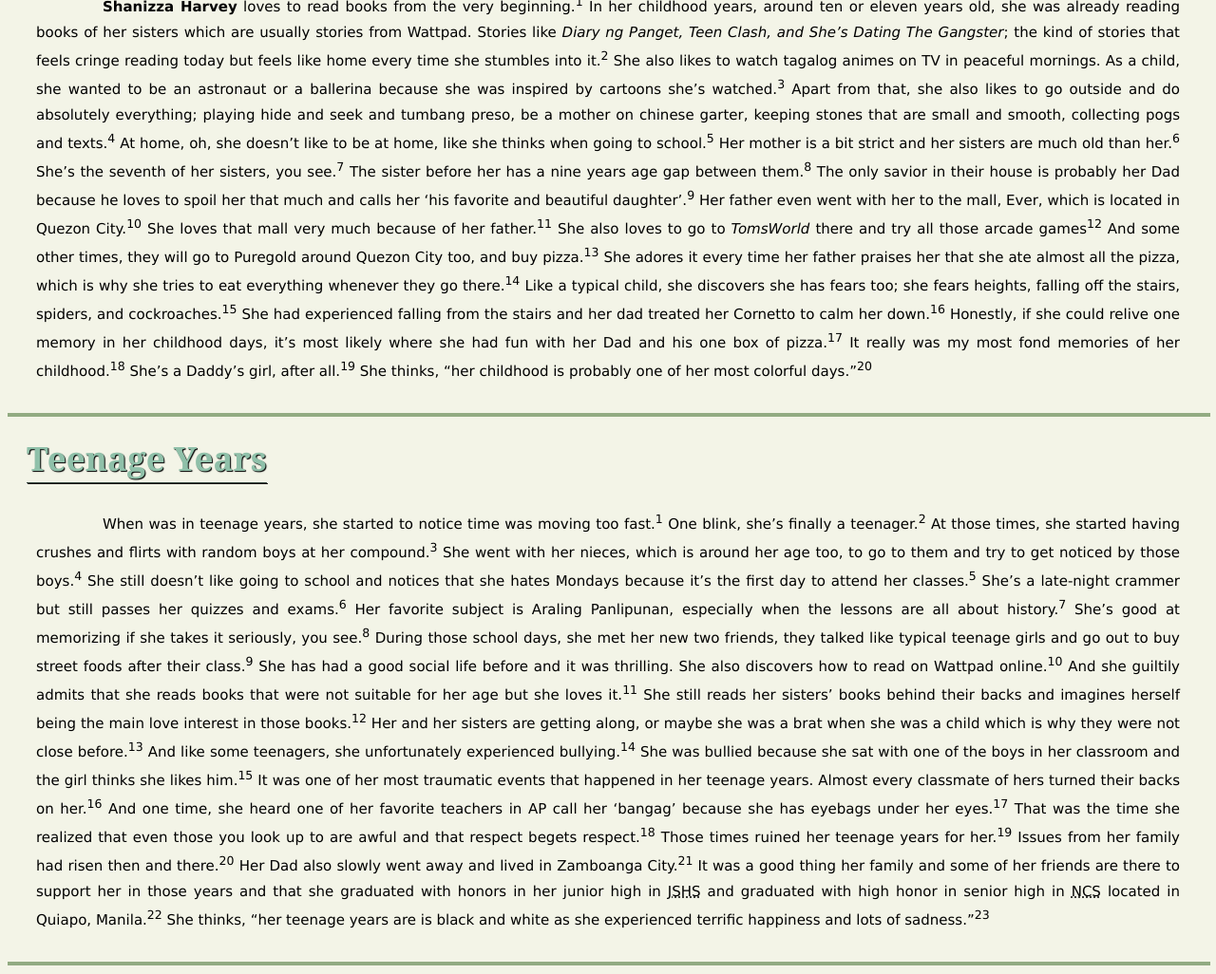
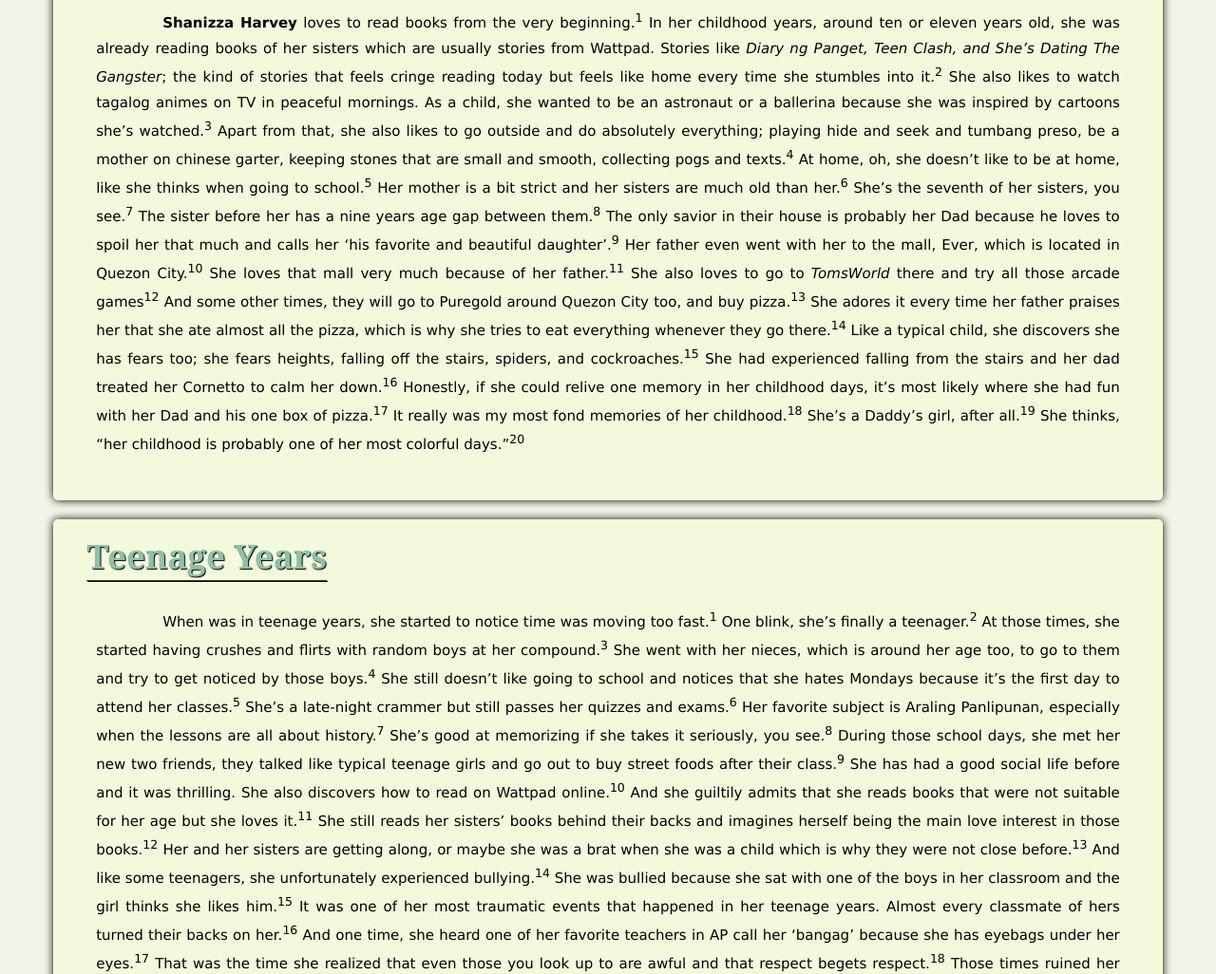
Before and after one commit to shanharvs/PRELIM-HANDS-ON2-BIO, a plain HTML site: page index.html in a window 1280 px wide. Shown: the part 274-1300 px from the top of the page at 95% size. Drawn offline with Linux system fonts and the light colour scheme.

Commit message:
Update index.html

```diff
--- a/index.html
+++ b/index.html
@@ -25,6 +25,15 @@
         text-decoration-color: #33443C;
         text-underline-offset: 12px;
     }
+    .boxtype {
+    width: 90%;
+    margin: 20px auto;
+    padding: 15px;
+    background-color: #F3FADC;
+    box-shadow: 0 0 10px ;
+    border-radius: 5px;
+
+    }
 
 </style>
 </head>
@@ -33,11 +42,11 @@
 <!--CIP1101-ITAD-->
 <div align="center">
     <h1>You Can't Possibly Don't Want<br>To Keep Up With Shan!</h1>
-    <hr size="4" width="100%" color="#92AB82" style="margin-bottom: 20px; margin-top: 20px;">
+    <hr size="6" width="100%" color="#92AB82" style="margin-bottom: 20px; margin-top: 20px;">
 </div>
 
 
-<div>
+<div class="boxtype">
     <h2>Childhood Years</h2>
     <p style="text-align: justify; line-height: 1.8; font-size: 15px; font-family: Verdana, Geneva, Tahoma, sans-serif; text-indent: 70px; margin: 30px;"><b>Shanizza Harvey</b> loves to read books from the very beginning.<sup>1</sup>
         In her childhood years, around ten or eleven years old, she was already reading books of her sisters which are usually stories from Wattpad. Stories like <i>Diary ng Panget, Teen Clash, and She’s Dating The Gangster</i>; the kind of stories that feels cringe reading today but feels like home every time she stumbles into it.<sup>2</sup>
@@ -59,11 +68,9 @@
         It really was my most fond memories of her childhood.<sup>18</sup>
         She’s a Daddy’s girl, after all.<sup>19</sup>
         She thinks, <q>her childhood is probably one of her most colorful days.</q><sup>20</sup></p>
-        <hr size="4" width="100%" color="#92AB82" style="margin-bottom: 20px;">
-
 </div>
 
-<div>
+<div class="boxtype">
 <h2>Teenage Years</h2>
     <p style="text-align: justify; line-height: 1.8; font-size: 15px; font-family: Verdana, Geneva, Tahoma, sans-serif; text-indent: 70px; margin: 30px;"> When was in teenage years, she started to notice time was moving too fast.<sup>1</sup>
          One blink, she’s finally a teenager.<sup>2</sup>
@@ -88,9 +95,9 @@
          Her Dad also slowly went away and lived in Zamboanga City.<sup>21</sup>
          It was a good thing her family and some of her friends are there to support her in those years and that she graduated with honors in her junior high in <abbr title="Juan Sumulong High School">JSHS</abbr> and graduated with high honor in senior high in <abbr title= "Nazarene Catholic School">NCS</abbr> located in Quiapo, Manila.<sup>22</sup>
          She thinks, <q>her teenage years are is black and white as she experienced terrific happiness and lots of sadness.</q><sup>23</sup></p>
-    <hr size="4" width="100%" color="#92AB82" style="margin-bottom: 20px;">
 </div>
 
+<div class="boxtype">
 <h2>College Years</h2>
          <p style="text-align: justify; line-height: 1.8; font-size: 15px; font-family: Verdana, Geneva, Tahoma, sans-serif; text-indent: 70px; margin: 30px;">Now in her college years, this is the time she doesn’t know what she’s gonna do with her life.<sup>1</sup>
             She doesn’t know what to do in her future and she can’t see herself doing whatsoever.<sup>2</sup>
@@ -112,6 +119,6 @@
             But she’s not panicking that much because her sisters are there for her to help her.<sup>18</sup>
             For her college years and beyond, she thinks, <q>that even though the world is black in white, there are also screaming colors as life goes on no matter what happens, so enjoy it and be proud of it.</q><sup>19</sup>
             No matter how big or small.<sup>20</sup></p>
-
+</div>
     </body>
 </html>
```
